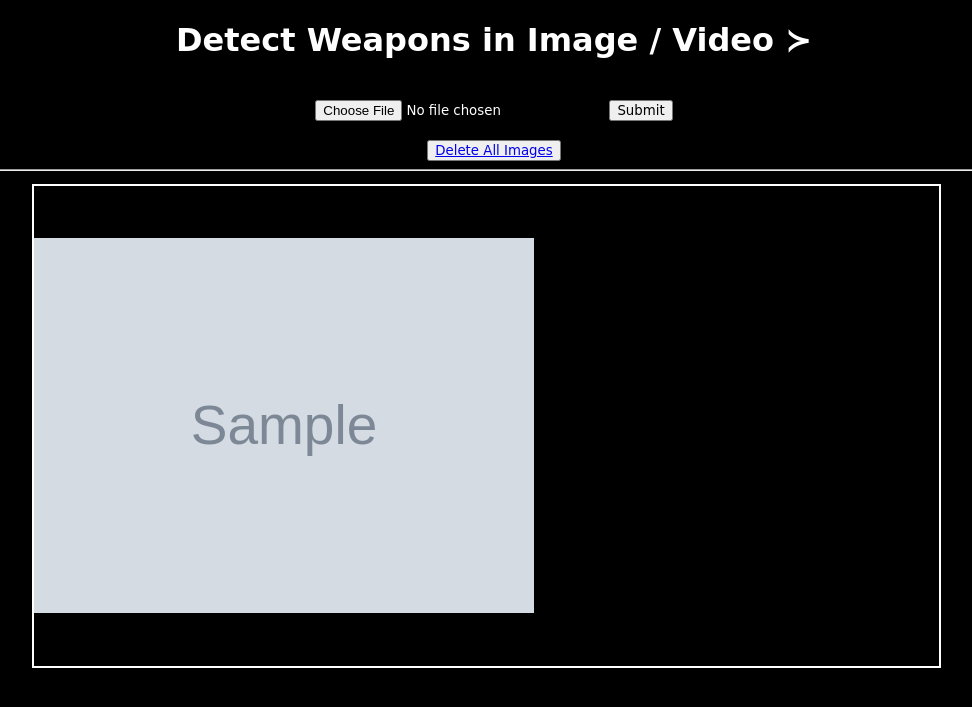
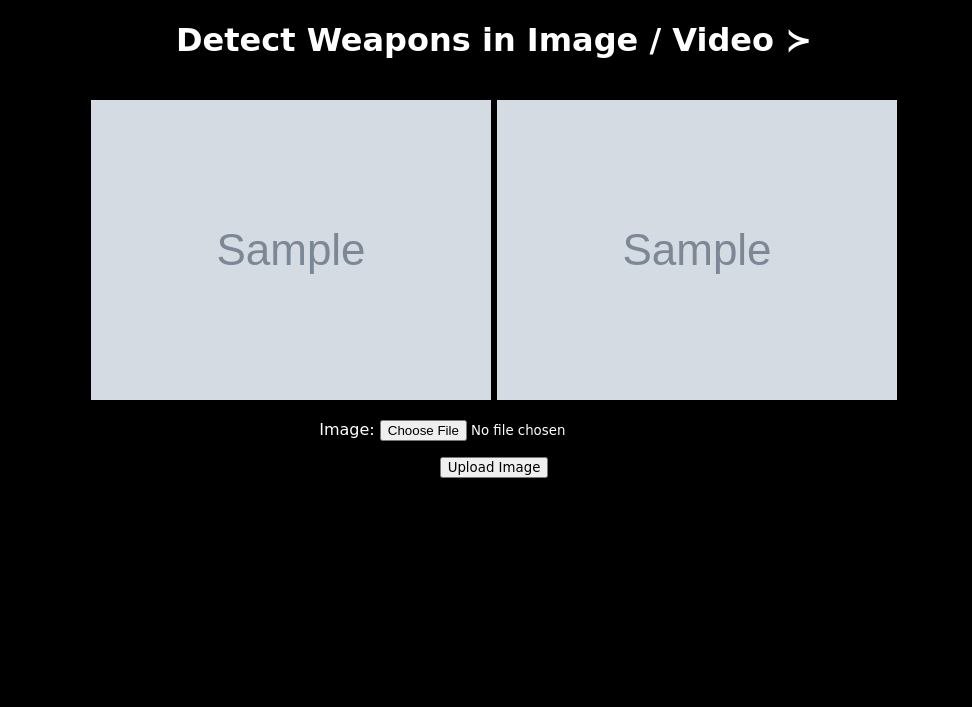
Before and after one commit to Spyrosigma/HackJnu3-Project, a Django app: page /image in a window 1280 px wide. Shown: the top 707 px of the page, without its empty margins (146-1118 px from the left). Run offline with Django 5.2, Linux system fonts and the light colour scheme; a user stored in the database is signed in; tables that the repository leaves empty hold one stand-in row (values such as "Sample post"); grey boxes marked "Sample" are stand-in pictures; some web fonts are replaced.

Commit message:
Update image.html

```diff
--- a/templates/cctv/image.html
+++ b/templates/cctv/image.html
@@ -24,30 +24,26 @@
         }
     </style>
 </head>
+
 <body>
     <h1>Detect Weapons in Image / Video &sc; </h1> <br>
+    {% for image in images %}
+    <div>
+        <img src="{{ image.image.url }}" alt="Original Image">
+        {% if image.processed_image %}
+        <img src="{{ image.processed_image.url }}" alt="Processed Image">
+        {% else %}
+        <p>No processed image available</p>
+        {% endif %}
+    </div>
+    {% endfor %}
 
-    <form method="post" enctype="multipart/form-data">
+    <!-- Add your form for image uploading here -->
+    <form method="post" enctype="multipart/form-data" action="{% url 'image' %}">
         {% csrf_token %}
-        <input type="file" name="image" accept="image/*" required>
-        <button type="submit">Submit</button>
+        {{ form.as_p }}
+        <button type="submit">Upload Image</button>
     </form>
-    <br>
-    <form action="" method="post">
-        {% csrf_token %}
-        <button type="submit" href=""><a href="/delete_image">Delete All Images </a></button>
-    </form>
-    <hr>
-    <div class="content">
-        <div class="image image-container">
-            {% for image in images %}
-            <img src="{{ image.image.url }}" alt="Image" width="500px" height="auto">
-            {% endfor %}
-        </div>
-        &nbsp;&nbsp;&nbsp;
-        <!-- <div class="info">
-        </div> -->
-    </div>
     {% if messages %}
     {% for message in messages %}
     <p {% if message.tags %} class="{{ message.tags }}" {% endif %} style="color: red;">
```
